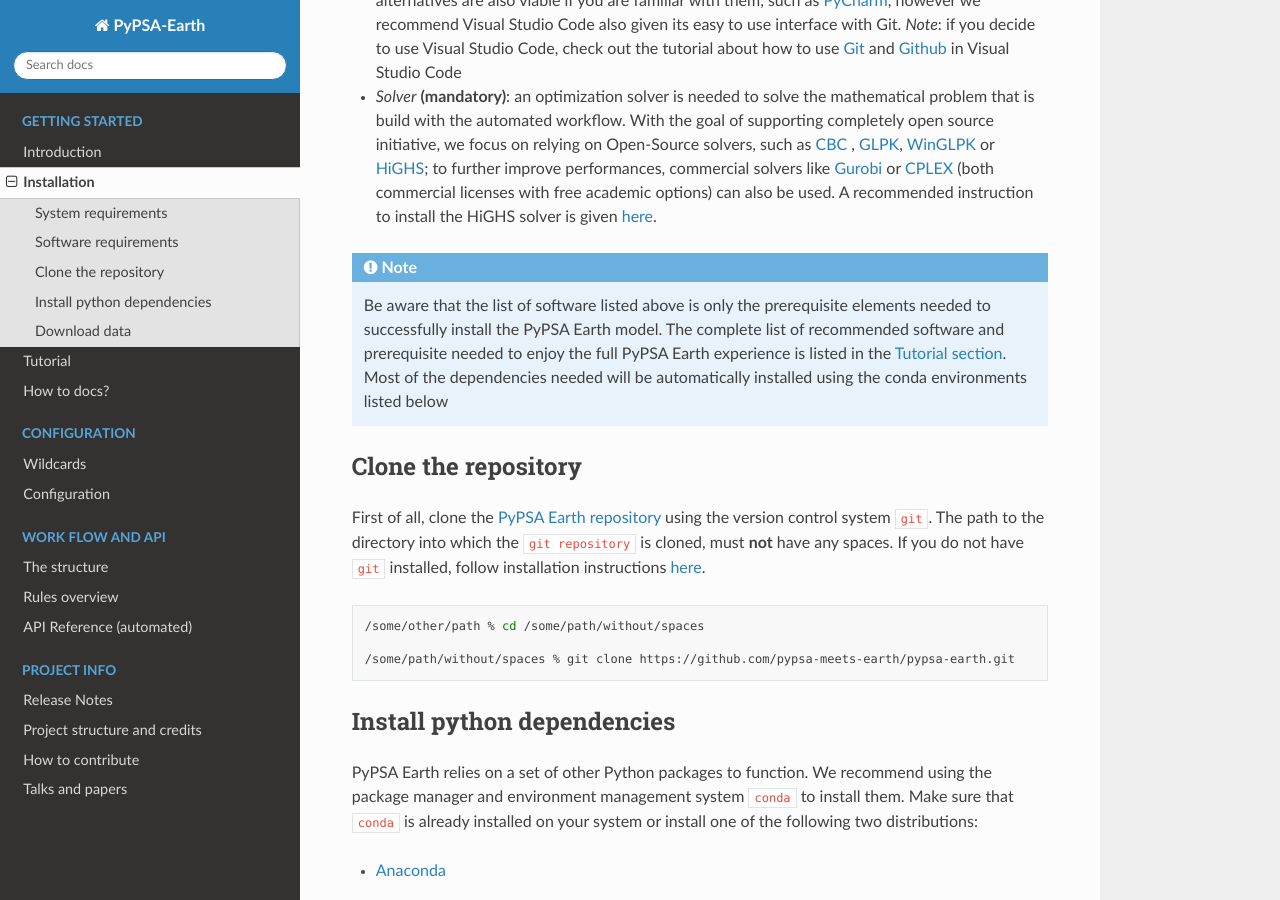
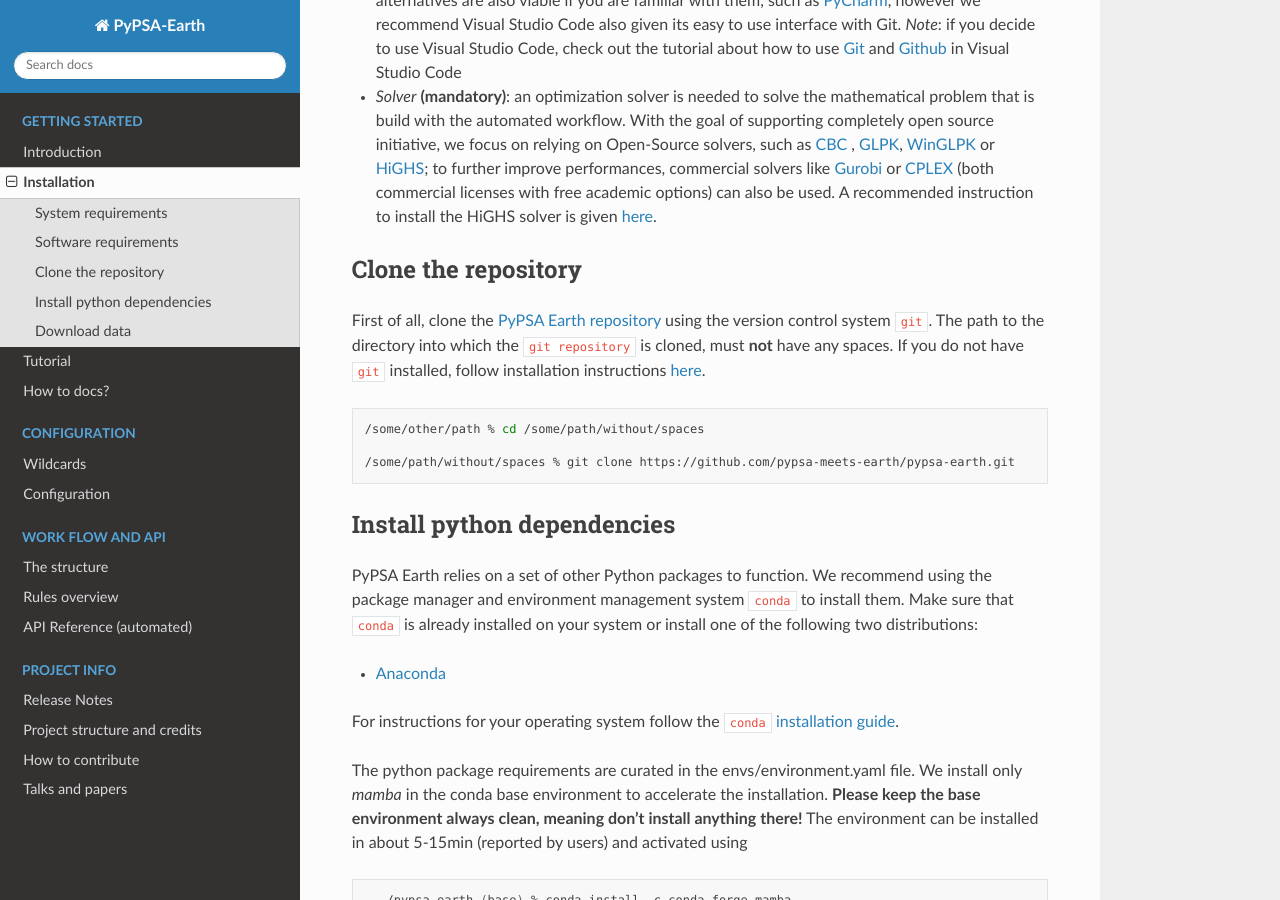
Before and after one commit to pypsa-meets-earth/pypsa-earth, a Sphinx documentation site: the page built from doc/installation.rst, in a window 1280 px wide and 900 px high, scrolled down 908 px. Built offline with Sphinx 7.4.7 and the Read the Docs theme 2.0.0, drawn with Linux system fonts in a browser that asks for light colours; pages that are not in the unit, such as notebooks, are missing from menus; the version number could not be read and is left out.

Commit message:
Remove an outdated note

```diff
--- a/doc/installation.rst
+++ b/doc/installation.rst
@@ -49,13 +49,6 @@
   `GLPK <https://www.gnu.org/software/glpk/>`_, `WinGLPK <http://winglpk.sourceforge.net/>`_ or `HiGHS <https://github.com/ERGO-Code/HiGHS>`_;
   to further improve performances, commercial solvers like `Gurobi <http://www.gurobi.com/>`_ or `CPLEX <https://www.ibm.com/analytics/cplex-optimizer>`_
   (both commercial licenses with free academic options) can also be used. A recommended instruction to install the HiGHS solver is given `here <https://github.com/PyPSA/PyPSA/blob/633669d3f940ea256fb0a2313c7a499cbe0122a5/pypsa/linopt.py#L608-L632>`_.
-
-
-.. note::
-  Be aware that the list of software listed above is only the prerequisite elements needed to successfully install the PyPSA Earth model.
-  The complete list of recommended software and prerequisite needed to enjoy the full PyPSA Earth experience is listed in the
-  `Tutorial section <https://pypsa-earth.readthedocs.io/en/latest/tutorial.html#prerequisites-and-learning-material>`_.
-  Most of the dependencies needed will be automatically installed using the conda environments listed below
 
 Clone the repository
 ====================
```
